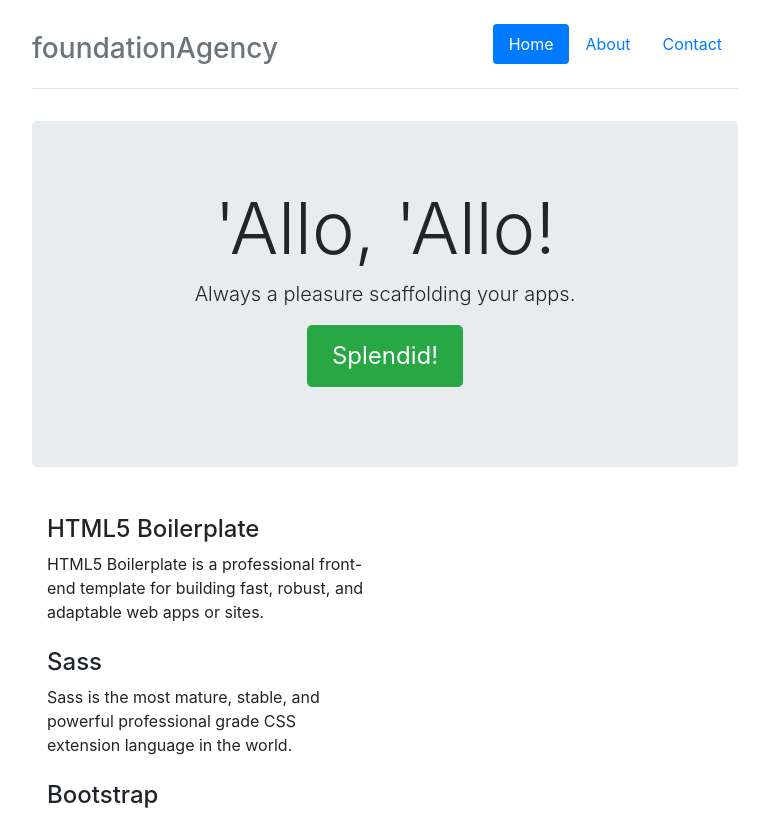
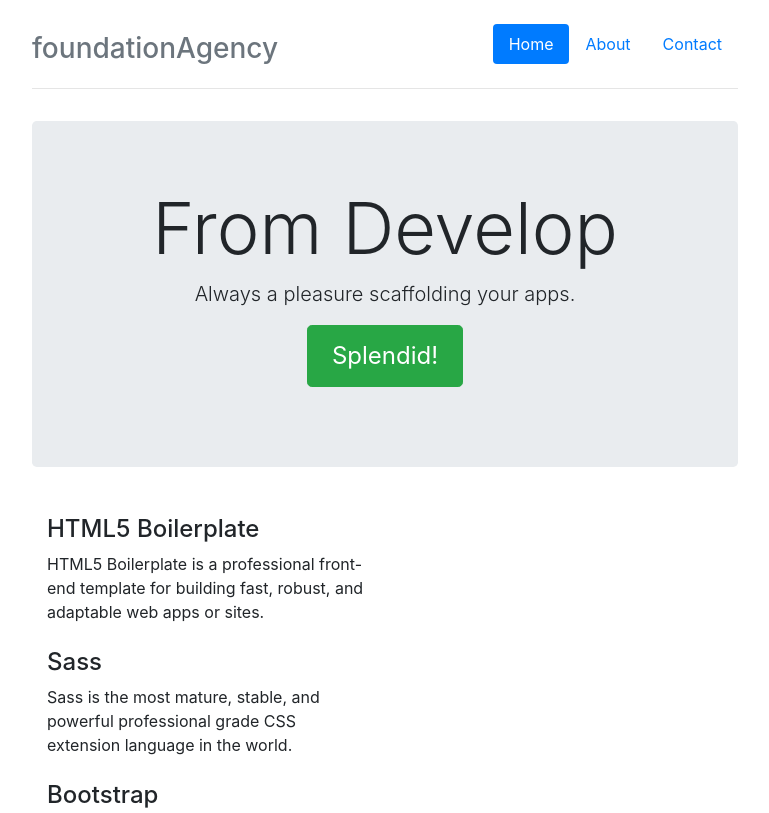
Before and after one commit to HussinFarghal/foundationAgency, a website: page app/index.html in a window 1280 px wide. Shown: the top 813 px of the page, without its empty margins (255-1024 px from the left). Drawn offline with nearby package versions, Linux system fonts and the light colour scheme; files that its build step writes are made by us from their sources; files whose address does not match are found by name.

Commit message:
test init commoit

```diff
--- a/app/index.html
+++ b/app/index.html
@@ -39,7 +39,7 @@
       </div>
 
       <div class="jumbotron">
-        <h1 class="display-3">'Allo, 'Allo!</h1>
+        <h1 class="display-3">From Develop</h1>
         <p class="lead">Always a pleasure scaffolding your apps.</p>
         <p><a class="btn btn-lg btn-success" href="#">Splendid!</a></p>
       </div>
```
